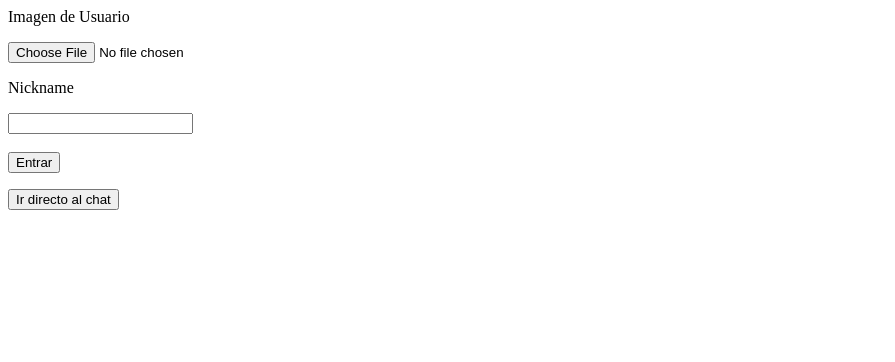
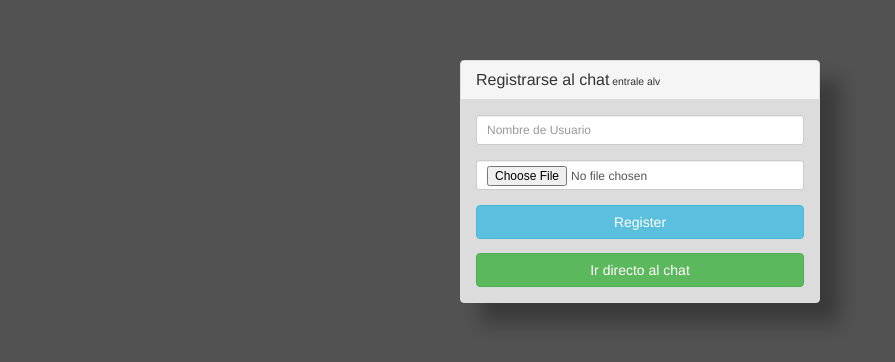
Before and after one commit to ludolunapa/ChatTemplate, a website: page ingresar.html in a window 1280 px wide. Shown: the whole page, without its empty margins (0-895 px from the left). Drawn offline with nearby package versions, Linux system fonts and the light colour scheme.

Commit message:
Agrega diseño a la ventana de entrada al sitio

```diff
--- a/ingresar.html
+++ b/ingresar.html
@@ -1,17 +1,45 @@
+
+
 <html>
 <head>
 	<meta charset="UTF-8">
 	<title>Ingresa al Chat</title>
 	<link rel="stylesheet" href="js/alertify/css/alertify.min.css" />
+	<link rel="stylesheet" href="js/bootstrap/css/bootstrap.min.css" integrity="sha384-BVYiiSIFeK1dGmJRAkycuHAHRg32OmUcww7on3RYdg4Va+PmSTsz/K68vbdEjh4u" crossorigin="anonymous">
+	<link rel="stylesheet" href="css/ingresar.css">
+
 </head>
 <body>
+<div class="container">
+        <div class="row centered-form">
+        <div class="col-xs-12 col-sm-8 col-md-4 col-sm-offset-2 col-md-offset-4">
+        	<div class="panel panel-default">
+        		<div class="panel-heading">
+			    		<h3 class="panel-title">Registrarse al chat<small> entrale alv</small></h3>
+			 			</div>
+			 			<div class="panel-body">
+				    		<form role="form" id="form" action="registro" method="post" enctype="multipart/form-data">
 
-	<form  id="form" action="registro" method="post" enctype="multipart/form-data">
-		<p>Imagen de Usuario</p><input type="file"  name="filetoupload"><br>
-		<p>Nickname</p><input type="text" name="nickname"><br><br>
-		<button type="submit">Entrar</button><br>
-	</form>
-			<button onclick="irChat()">Ir directo al chat</button>
+					    		<div class="form-group">
+					    			<input type="text" name="nickname" id="nickname" class="form-control input-sm" placeholder="Nombre de Usuario">
+					    		</div>
+					    		<div class="form-group">
+					    			<input type="file" name="filetoupload" id="filetoupload" class="form-control input-sm" placeholder="">
+					    		</div>
+
+					    		<input type="submit" value="Register" class="btn btn-info btn-block">
+
+				    		</form>
+				    		<button onclick="irChat()" class="btn btn-success btn-block btnDirecto">Ir directo al chat</button>
+			    	</div>
+	    		</div>
+    		</div>
+    	</div>
+    </div>
+
+
+
+
 
     <script type="text/javascript" src="/socket.io/socket.io.js"></script>
     <script src="js/jquery-3.2.1.min.js"></script>
@@ -25,5 +53,7 @@
 
 	</script>
 
+
+
 </body>
 </html>
--- /dev/null
+++ b/public/css/ingresar.css
@@ -0,0 +1,11 @@
+body{
+    background-color: #525252;
+}
+.centered-form{
+	margin-top: 60px;
+}
+
+.centered-form .panel{
+	background: rgba(255, 255, 255, 0.8);
+	box-shadow: rgba(0, 0, 0, 0.3) 20px 20px 20px;
+}
```
Also changed, not shown: public/upload/temp/bfc593371502132443689.jpeg (added).
